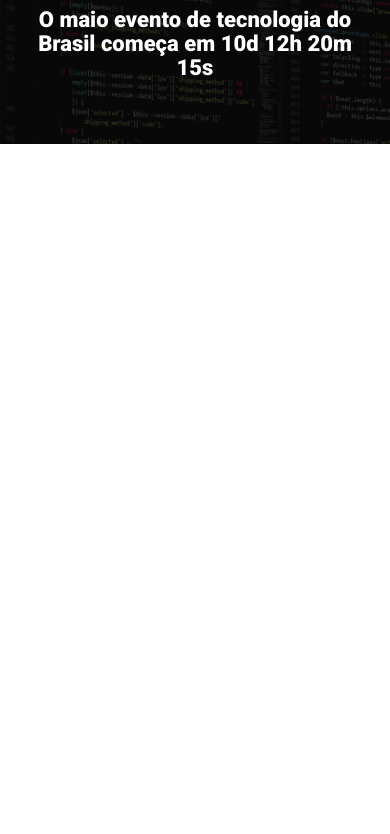
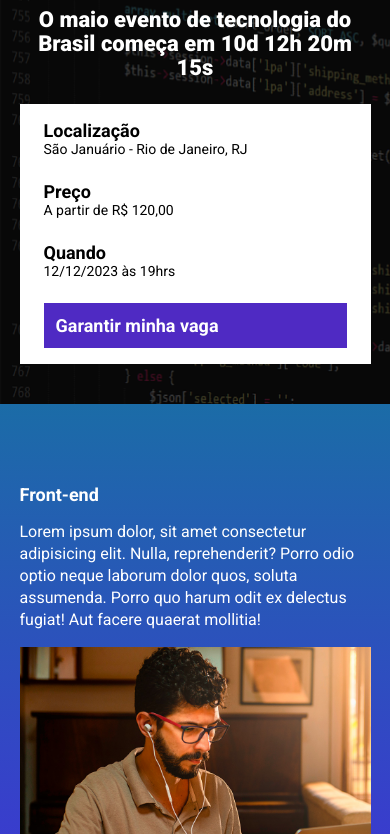
Before and after one commit to strngrthnall/EBAC-Tech-Talks, a website built with Parcel: page src/index.html in a window 390 px wide. Shown: the part 96-930 px from the top of the page. Before the commit the page ends 844 px from the top, so only its background shows below. Built offline with nearby package versions, Linux system fonts and the light colour scheme.

Commit message:
Seção front-end

```diff
--- a/src/index.html
+++ b/src/index.html
@@ -17,8 +17,39 @@
       <p class="hero__text">
         O maio evento de tecnologia do Brasil começa em 10d 12h 20m 15s
       </p>
+      <div class="infos-bar">
+        <ul class="infos-bar__infos">
+          <li class="infos-bar__infos__item">
+            <b>Localização</b>
+            São Januário - Rio de Janeiro, RJ
+          </li>
+          <li class="infos-bar__infos__item">
+            <b>Preço</b>
+            A partir de R$ 120,00
+          </li>
+          <li class="infos-bar__infos__item">
+            <b>Quando</b>
+            12/12/2023 às 19hrs
+          </li>
+        </ul>
+        <a href="#" class="button button--primary">
+          Garantir minha vaga
+        </a>
+      </div>
     </div>
   </header>
+
+  <section class="event">
+    <div class="container">
+      <div class="event__details">
+        <h2 class="event__details__title">Front-end</h2>
+        <p class="event__details__description">
+          Lorem ipsum dolor, sit amet consectetur adipisicing elit. Nulla, reprehenderit? Porro odio optio neque laborum dolor quos, soluta assumenda. Porro quo harum odit ex delectus fugiat! Aut facere quaerat mollitia!
+        </p>
+      </div>
+      <img class="event__image" src="./images/frontend.png" alt="Front-end">
+    </div>
+  </section>
 
   <script src="scripts/main.js"></script>
 </body>
--- /dev/null
+++ b/src/styles/_event.sass
@@ -0,0 +1,31 @@
+.event
+  padding: 80px 0
+  background-image: linear-gradient(#1B6CA7, #442BDB)
+
+  .container
+    display: flex
+
+  &__image
+    max-width: 360px
+
+  &__details
+    margin-right: 40px
+
+    &__title
+      font-size: 18px
+      font-weight: bold
+      margin-bottom: 16px
+
+    &__description
+      line-height: 22px
+
+  @media (max-width: 640px)
+    .container
+      display: block
+
+    &__image
+      width: 100%
+
+    &__details
+      margin-right: 0
+      margin-bottom: 16px
--- /dev/null
+++ b/src/styles/components/_buttons.sass
@@ -0,0 +1,20 @@
+.button
+  padding: 12px
+  font-size: 18px
+  font-weight: bold
+  text-decoration: none
+  text-align: center
+  white-space: nowrap
+
+  &--primary
+    color: #fff
+    background-color: #4f2ac3
+
+  @media (max-width: 640px)
+    display: block
+    width: 100%
+
+
+  @media (max-width: 1024px)
+    display: flex
+    align-items: center
--- /dev/null
+++ b/src/styles/components/_infos_bar.sass
@@ -0,0 +1,31 @@
+.infos-bar
+  padding: 16px 24px
+  background-color:#fff
+  display: flex
+  justify-content: space-between
+
+  &__infos
+    display: flex
+    gap: 40px
+
+    &__item
+      font-size: 14px
+      color: #000
+
+      b
+        color: #000
+        font-size: 18px
+        display: block
+
+  @media (max-width: 640px)
+    display: block
+
+    &__infos
+      display: block
+
+      &__item
+        margin-bottom: 24px
+
+  @media (max-width: 1024px)
+    &__infos
+      gap: 16px
--- a/src/styles/main.sass
+++ b/src/styles/main.sass
@@ -1,4 +1,8 @@
 @use 'hero'
+@use 'components/infos_bar'
+@use 'components/buttons'
+@use 'event'
+
 
 *
   margin: 0
@@ -6,6 +10,7 @@
   box-sizing: border-box
   font-family: Roboto, sans-serif
   color:#fff
+  list-style: none
 
 
 .container
```
